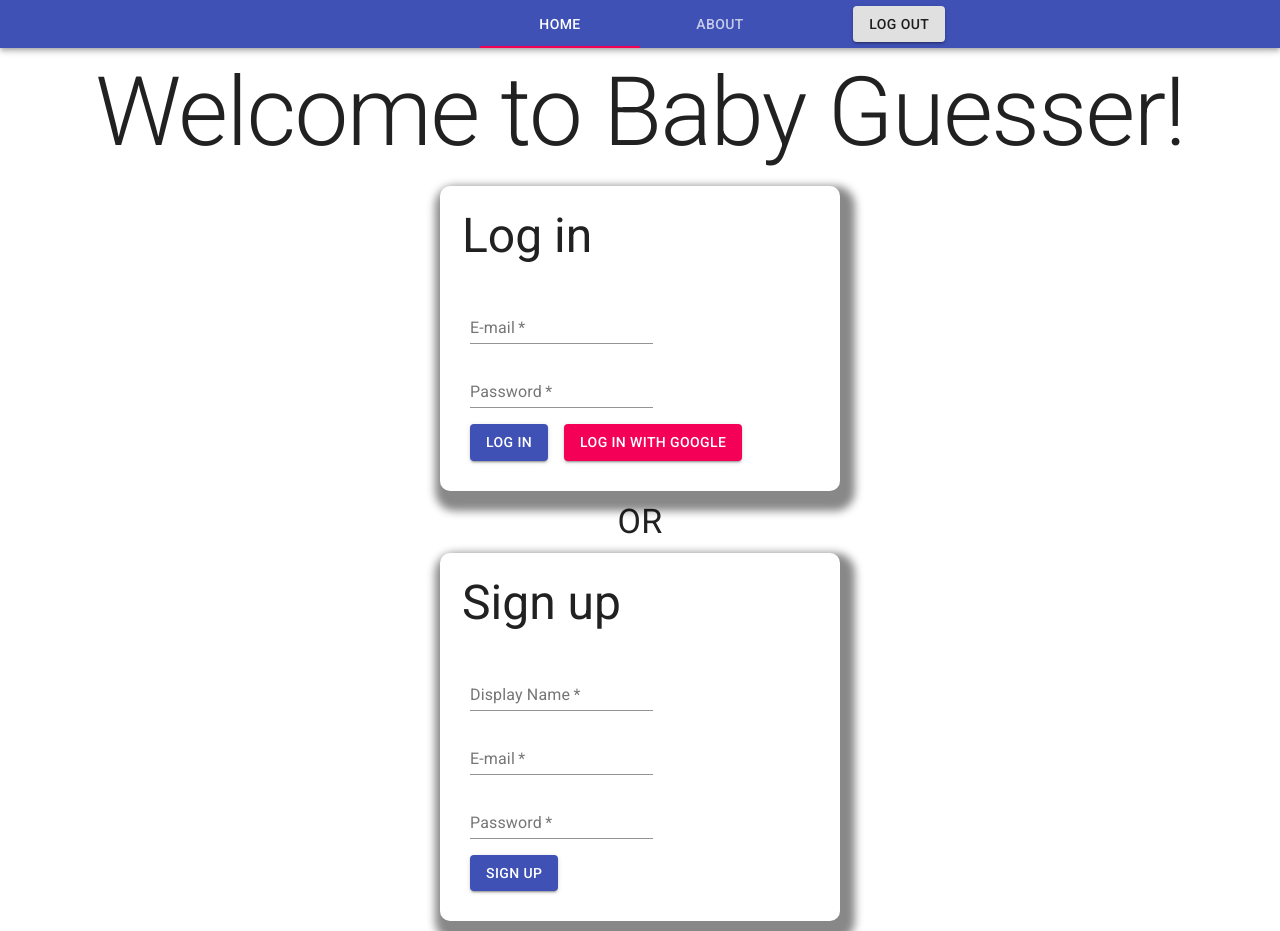
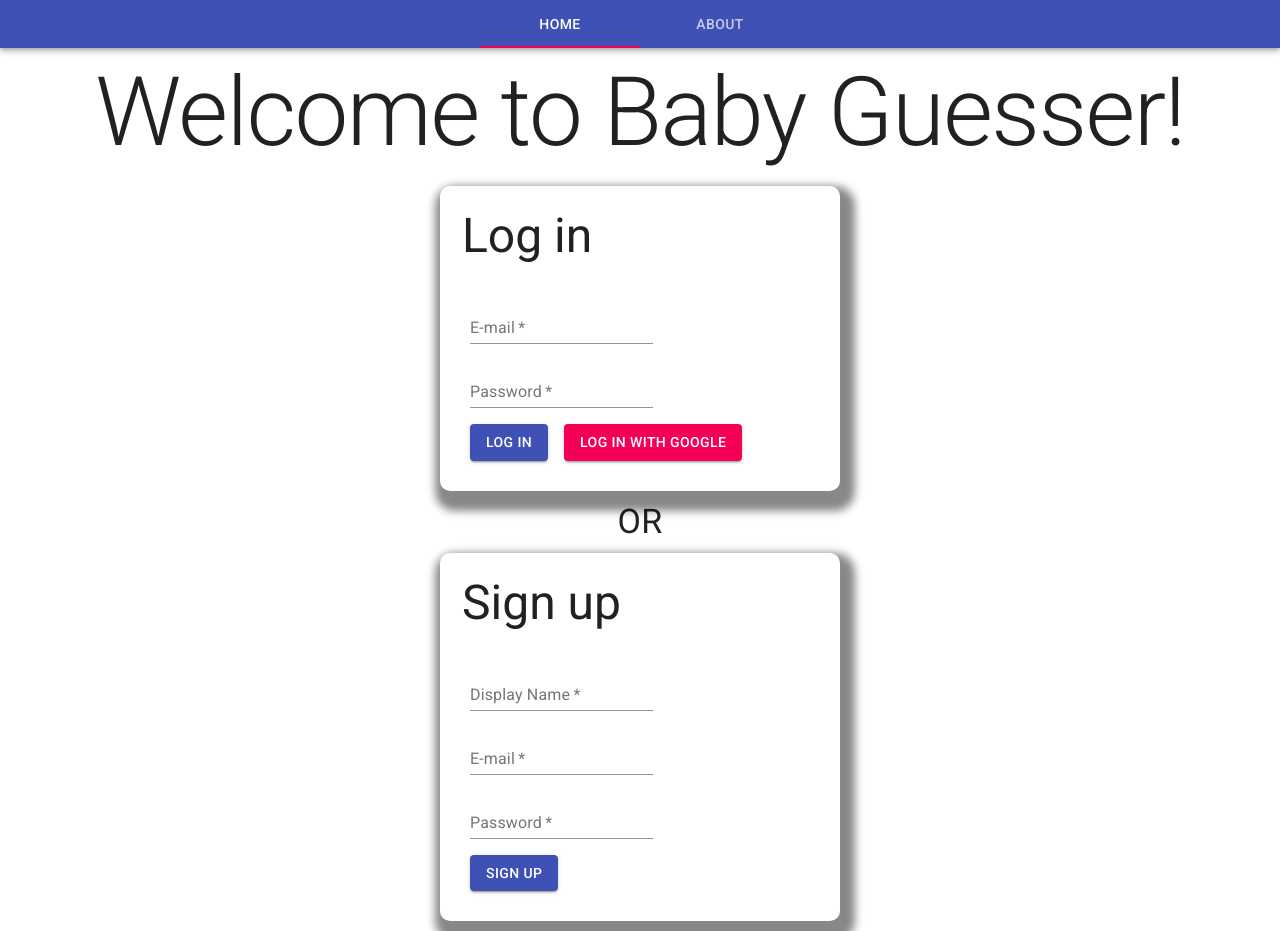
Before and after one commit to SirPotatoIV/babyGamble, a React (Create React App) app: page / in a window 1280 px wide. Built offline with nearby package versions, Linux system fonts and the light colour scheme; no server answers; the database is empty; sample sign-in values are in the browser's storage.

Commit message:
Corrected log out button rendering.

```diff
--- a/src/components/Navbar/Navbar.js
+++ b/src/components/Navbar/Navbar.js
@@ -1,5 +1,4 @@
-import React, { useState } from 'react';
-import { auth } from '../Firebase';
+import React, { useContext, useState } from 'react';
 import { Link } from 'react-router-dom';
 import AppBar from '@material-ui/core/AppBar';
 import Button from '@material-ui/core/Button';
@@ -7,9 +6,11 @@ import Grid from '@material-ui/core/Grid';
 import Tab from '@material-ui/core/Tab';
 import Tabs from '@material-ui/core/Tabs';
 import { signOut } from '../Firebase';
+import { UserContext } from '../../providers/UserProvider';
 
 export default function NavBar() {
   const [value, setValue] = useState(0);
+  let user = useContext(UserContext);
 
   function handleClick(tab) {
     setValue(tab);
@@ -39,7 +40,7 @@ export default function NavBar() {
             </Tabs>
           </Grid>
           <Grid item xs={4}>
-            {auth.currentUser && (
+            {user.userProfile && (
               <Button variant="contained" onClick={() => signOut()}>
                 Log out
               </Button>
```
